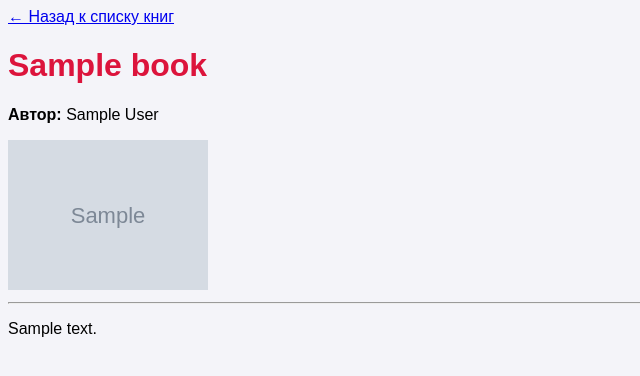
After one commit to nmapwa392610-creator/my_own_library, a Django app: template templates/book_reading_detail.html in a window 1280 px wide. The commit adds this page. Shown: the top 376 px of the page, without its empty margins (0-640 px from the left). Run offline with Django 5.2, Linux system fonts and the light colour scheme; the template is opened without the code that fills it: most values are stand-ins (such as "Sample title", 1, 10 or a date in 2020); grey boxes marked "Sample" are stand-in pictures.

Commit message:
обновление html и логики

```diff
--- a/base_books/urls.py
+++ b/base_books/urls.py
@@ -1,6 +1,6 @@
 from rest_framework.routers import DefaultRouter
 from django.urls import path,include
-from .views import BookViewSet,AuthorViewSet,home_view,book_list
+from .views import BookViewSet,AuthorViewSet,home_view,book_list,book_reading_detail
 
 router = DefaultRouter()
 router.register('books',BookViewSet,basename='book')
@@ -9,5 +9,6 @@ router.register('books',BookViewSet,basename='book')
 urlpatterns = [
     path('',home_view,name='home'),
     path('books/',book_list,name='book_list'),
+    path('reading/<int:pk>/',book_reading_detail,name='book_reading_detail'),
     path('api/',include(router.urls))
 ]
--- /dev/null
+++ b/templates/book_reading_detail.html
@@ -0,0 +1,29 @@
+{% load static %}
+<!DOCTYPE html>
+<html lang="ru">
+<head>
+    <meta charset="UTF-8">
+    <meta name="viewport" content="width=device-width, initial-scale=1.0">
+    <link rel="stylesheet" href="{% static 'css/style.css' %}">
+    <title>{{ bookReading.book.title }}</title>
+</head>
+<body>
+    <a href="{% url 'book_list' %}">← Назад к списку книг</a>
+
+    <div class="reader-container">
+        <h1>{{ bookReading.book.title }}</h1>
+        <p><strong>Автор:</strong> {{ bookReading.book.author }}</p>
+
+        {% if bookReading.book.cover %}
+            <img src="{{ bookReading.book.cover.url }}" alt="{{ bookReading.book.title }}" width="200">
+        {% endif %}
+
+        <hr>
+
+        <!-- Подставьте сюда точное имя поля с текстом из модели BookReading или Book -->
+        <div class="book-text">
+            {{ bookReading.text|linebreaks }}
+        </div>
+    </div>
+</body>
+</html>
```
Also changed, not shown: base_books/views.py (+6 -1 lines), templates/book_list.html (+7 -0 lines).
